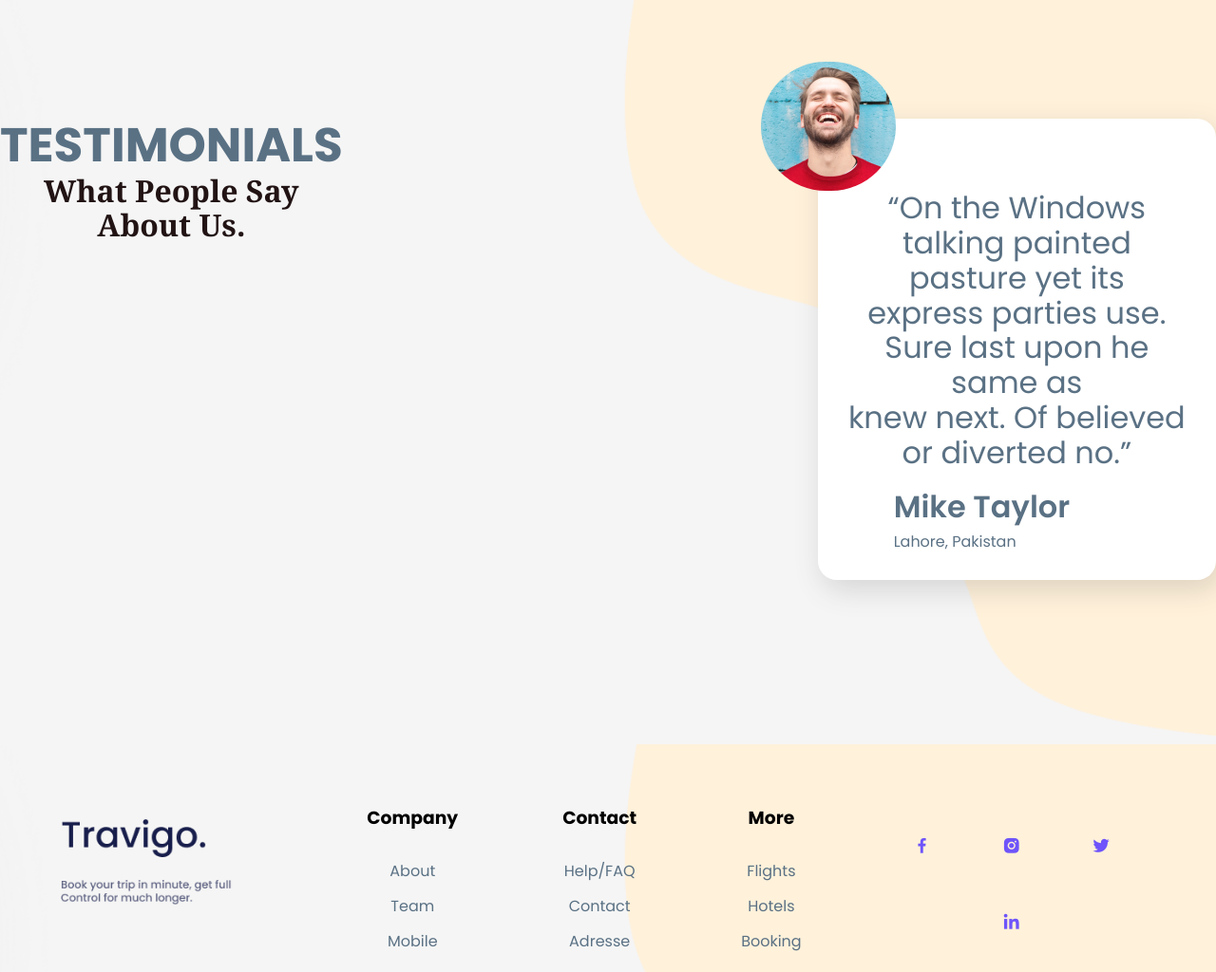
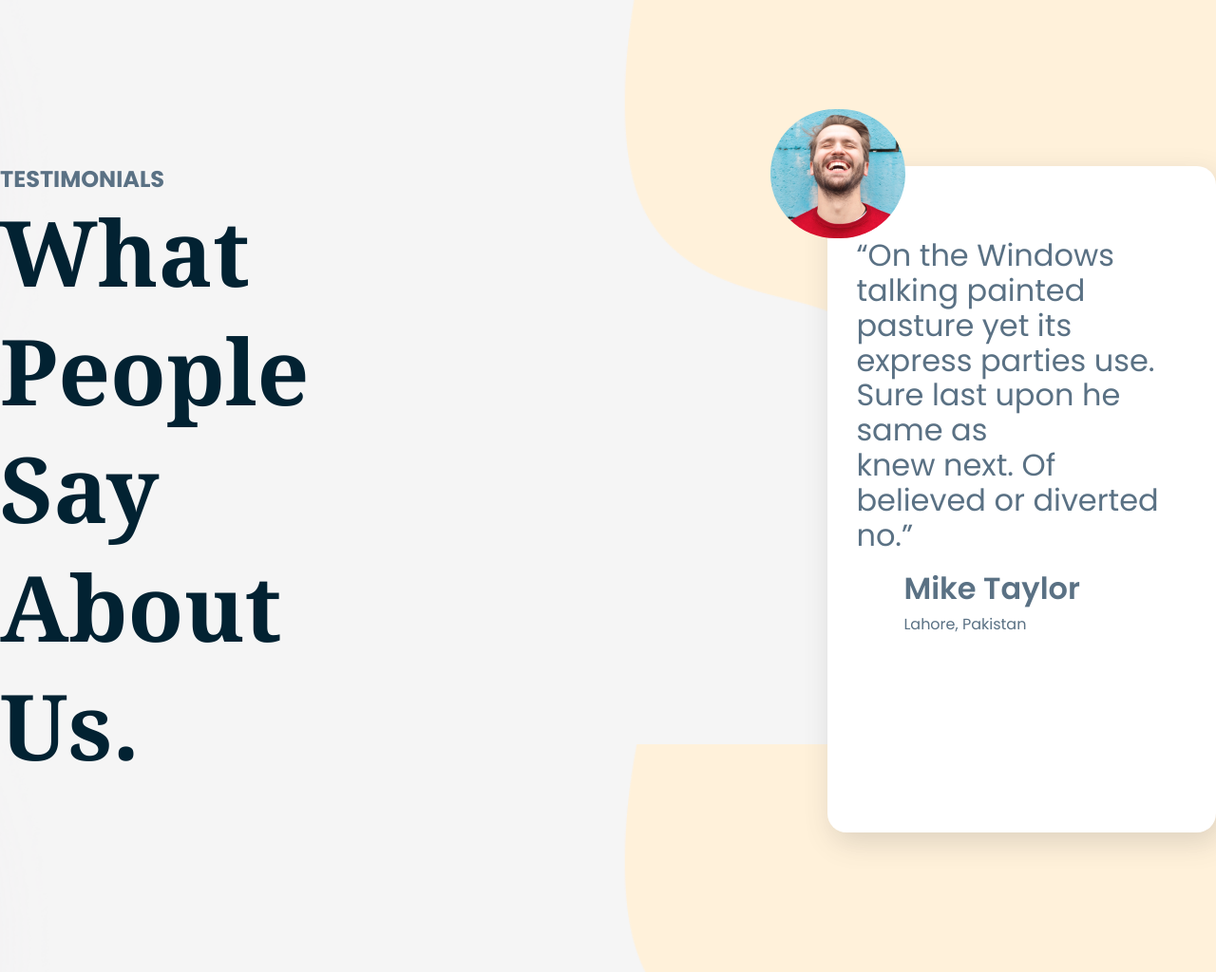
Before and after one commit to mo24ali/Travigo_v2, a plain HTML site: page about.html in a window 1280 px wide. Shown: the part 816-1840 px from the top of the page at 95% size. Drawn offline with nearby package versions, Linux system fonts and the light colour scheme.

Commit message:
last touches on the about page

```diff
--- a/about.html
+++ b/about.html
@@ -61,10 +61,11 @@
             <section class="about-section">
                     <h1>Travigo</h1>
                 <div class="who-card">
+
                     <br>
                     <br>
                     <br>
-                    <p >
+                    <p>
                         Since 2009, Travigo has been committed to <br>
                         bringing travelers the best in value and quality <br>
                         travel arrangements. We are passionate about <br>
@@ -81,7 +82,7 @@
             <section class="about-stories">
                 <div class="testimonials-title">
                     <h4 style="color: #5a7184;">TESTIMONIALS</h4>
-                    <p style="font-family: 'Georgia' , serif; font-size: xx-large;">
+                    <p id="p1">
                         What People Say <br> About Us.
                     </p>
                 </div>
--- a/css/style.css
+++ b/css/style.css
@@ -403,6 +403,7 @@ img {
     will-change: filter;
 
 }
+
 /* Services Cards*/
 
 .services-card {
@@ -420,6 +421,7 @@ img {
     border: none;
 
 }
+
 .services-card p {
     color: #666;
     font-size: 15px;
@@ -521,16 +523,20 @@ img {
     text-align: left;
 }
 
-.second-section .text , .pic-title h4{
+.second-section .text,
+.pic-title h4 {
     flex: 1;
     min-width: 320px;
     text-align: left;
 }
+
 .second-section-texts p {
     flex: 1;
     min-width: 320px;
 }
-.second-section-texts p , h4{
+
+.second-section-texts p,
+h4 {
     color: #5a7184;
 }
 
@@ -575,7 +581,7 @@ img {
 }
 
 
-select{
+select {
     background-color: #ffffff00;
     size: 50px;
     padding: 20px;
@@ -584,7 +590,7 @@ select{
 }
 
 
-.who-card{
+.who-card {
     width: auto;
     height: auto;
     background-color: #ffffff;
@@ -600,62 +606,76 @@ select{
     justify-content: space-around;
     margin-bottom: 200px;
     margin-top: none;
-    display: inline-block; /*inline-block make the div fit its own content*/
+    display: inline-block;
+    /*inline-block make the div fit its own content*/
 }
 
-.about-stories{
+
+/*About stories testimonials section style*/
+.about-stories {
     display: flex;
     justify-content: space-evenly;
+    text-align: left;
 }
 
-.about-stories .testimonials-title{
+.about-stories .testimonials-title {
     position: left;
     margin-bottom: 50px;
     margin-right: 500px;
     font-weight: 900;
-    font-size: 50px;
 }
 
-.testimonials-title p{
-    font-size: 100px;
+.testimonials-title h4 {
+    color: #5a7184;
+    font-size: 18px;
+    margin: 0;
+    font-size: x-large;
 }
 
-.testimonials-card{
+.testimonials-title p {
+    font-family: 'Georgia', serif;
+}
+
+
+.testimonials-card {
     background-color: #ffffff;
     display: inline-block;
     padding: 30px;
     border-radius: 20px;
     box-shadow: 5px 10px 30px rgb(85 85 85 / 20%);
 }
-.img-fluid{
+
+.img-fluid {
     margin-top: -90px;
     margin-left: -90px;
 }
-.rounded-circle{
+
+.rounded-circle {
     border-radius: 80px;
 }
 
-.m-top{
+.m-top {
     position: relative;
 }
-.about-main{
+
+.about-main {
     margin-bottom: 200px;
 }
 
-.about-section h1{
+.about-section h1 {
     font-size: 5rem;
     padding-bottom: 50px;
 }
 
-.who-card p{
+.who-card p {
     color: #5a7184;
     font-size: xx-large;
     text-align: left;
     font-weight: 500;
     padding: 50px;
-    padding-top: 0;
 }
-.testimonial_author{
+
+.testimonial_author {
     color: #5a7184;
     font-size: xx-large;
     font-weight: 600;
@@ -665,7 +685,7 @@ select{
     padding-bottom: 10px;
 }
 
-.author_place{
+.author_place {
     text-align: start;
     color: #5a7184;
     padding-left: 50px;
```
